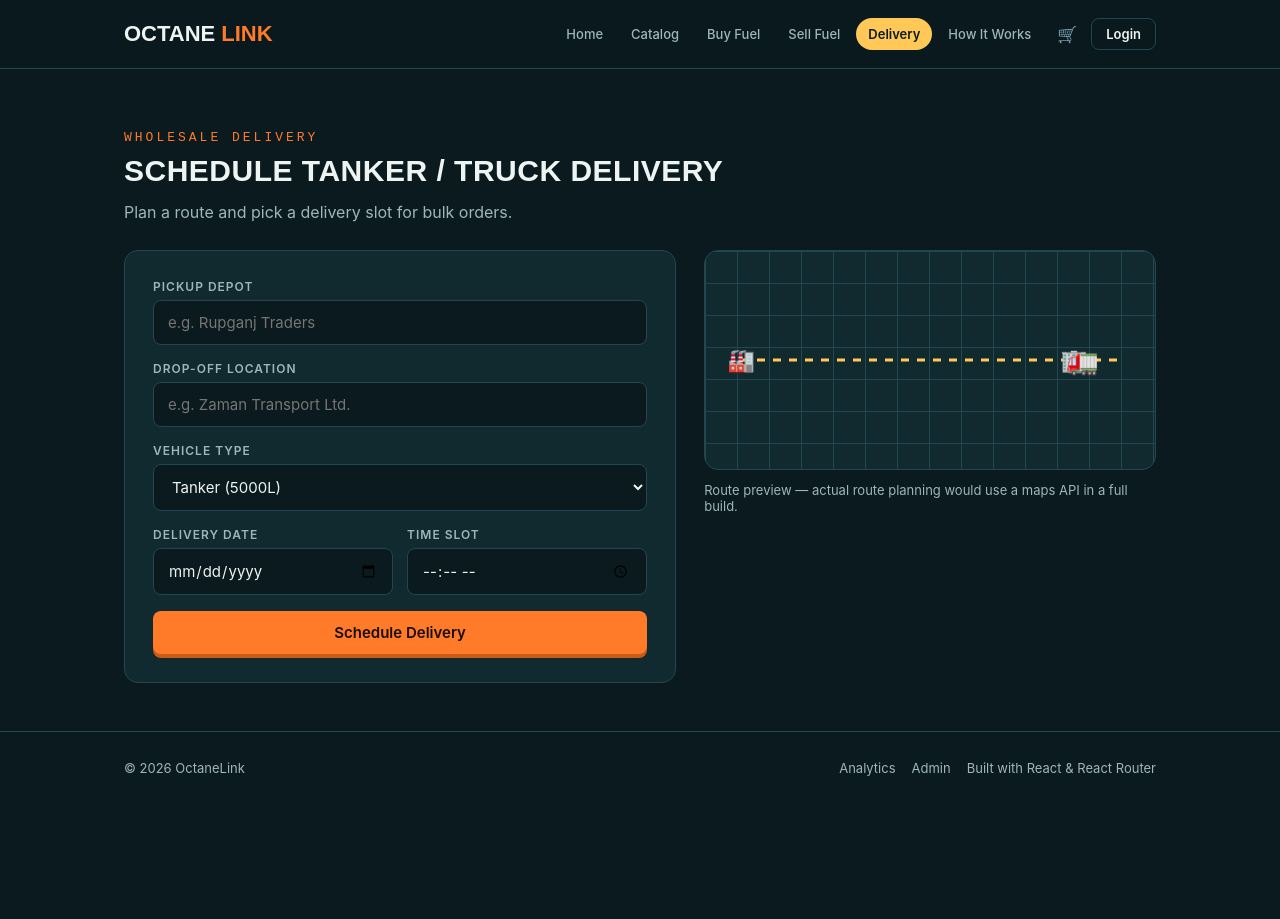
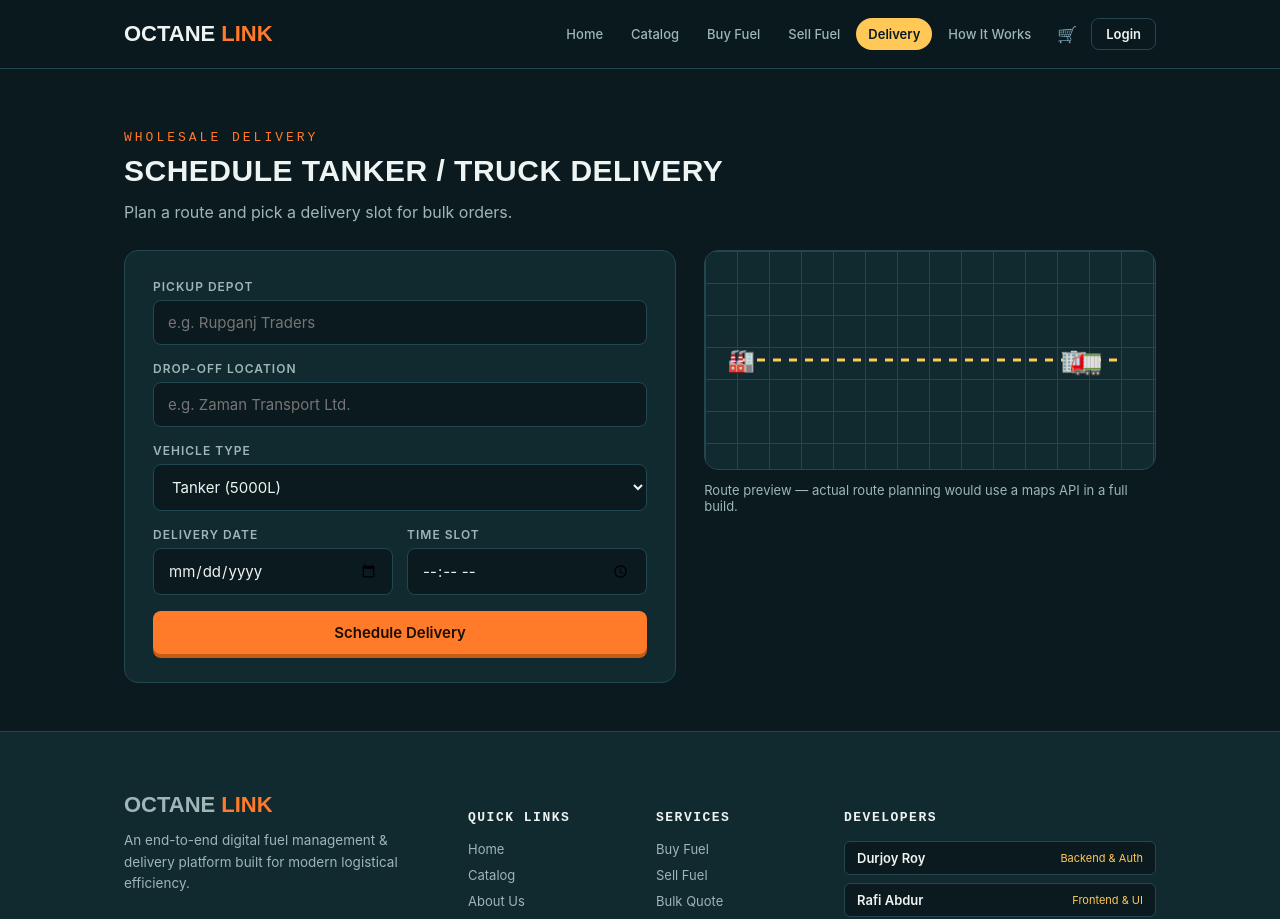
Before and after one commit to durjoy-roy-ctrl/octane-link, a React (Vite) app in the folder Octane-Link/: page /delivery/schedule in a window 1280 px wide. Shown: the top 919 px of the page. Before the commit the page ends 804 px from the top, so only its background shows below. Built offline with nearby package versions, Linux system fonts and the light colour scheme.

Commit message:
Add,clean,update footer page

```diff
--- a/Octane-Link/src/components/Footer.jsx
+++ b/Octane-Link/src/components/Footer.jsx
@@ -1,16 +1,77 @@
-import { Link } from 'react-router-dom'
+import { Link } from 'react-router-dom';
 
 export default function Footer() {
   return (
     <footer className="footer">
-      <div className="container footer-inner">
-        <span>© {new Date().getFullYear()} OctaneLink</span>
-        <div style={{ display: 'flex', gap: 16 }}>
-          <Link to="/analytics" style={{ color: 'var(--text-dim)' }}>Analytics</Link>
-          <Link to="/admin" style={{ color: 'var(--text-dim)' }}>Admin</Link>
-          <span>Built with React &amp; React Router</span>
+      <div className="container">
+
+        {/* Main Footer Content */}
+        <div className="footer-grid">
+
+          {/* Brand Info */}
+          <div className="footer-col brand-col">
+            <Link to="/" className="brand">
+              OCTANE<span className="dot">LINK</span>
+            </Link>
+            <p className="footer-desc">
+              An end-to-end digital fuel management &amp; delivery platform built for modern logistical efficiency.
+            </p>
+          </div>
+
+          {/* Quick Links */}
+          <div className="footer-col">
+            <h4 className="footer-heading">Quick Links</h4>
+            <ul className="footer-links">
+              <li><Link to="/">Home</Link></li>
+              <li><Link to="/catalog">Catalog</Link></li>
+              <li><Link to="/about">About Us</Link></li>
+              <li><Link to="/delivery">Delivery</Link></li>
+            </ul>
+          </div>
+
+          {/* Services */}
+          <div className="footer-col">
+            <h4 className="footer-heading">Services</h4>
+            <ul className="footer-links">
+              <li><Link to="/buy">Buy Fuel</Link></li>
+              <li><Link to="/checkout">Sell Fuel</Link></li>
+              <li><Link to="/bulk-quote">Bulk Quote</Link></li>
+              <li><Link to="/delivery/track">Track Order</Link></li>
+            </ul>
+          </div>
+
+          {/* Developer Credits */}
+          <div className="footer-col">
+            <h4 className="footer-heading">Developers</h4>
+            <div className="dev-list">
+              <div className="dev-card">
+                <span className="dev-name">Durjoy Roy</span>
+                <span className="dev-role">Backend &amp; Auth</span>
+              </div>
+              <div className="dev-card">
+                <span className="dev-name">Rafi Abdur</span>
+                <span className="dev-role">Frontend &amp; UI</span>
+              </div>
+              <div className="dev-card">
+                <span className="dev-name">Amdadul Hasan</span>
+                <span className="dev-role">Cart &amp; Products</span>
+              </div>
+            </div>
+          </div>
+
         </div>
+
+        {/* Original Footer Bottom Bar */}
+        <div className="footer-inner">
+          <span>© {new Date().getFullYear()} OctaneLink</span>
+          <div style={{ display: 'flex', gap: 16, alignItems: 'center' }}>
+            <Link to="/analytics" style={{ color: 'var(--text-dim)' }}>Analytics</Link>
+            <Link to="/admin" style={{ color: 'var(--text-dim)' }}>Admin</Link>
+            <span>Built with React &amp; React Router</span>
+          </div>
+        </div>
+
       </div>
     </footer>
-  )
+  );
 }
--- a/Octane-Link/src/index.css
+++ b/Octane-Link/src/index.css
@@ -535,20 +535,111 @@ a {
   color: var(--text-dim);
 }
 
-/* ---------- Footer ---------- */
+/* ---------- Enhanced Footer ---------- */
 
 .footer {
   margin-top: auto;
+  background: var(--panel);
   border-top: 1px solid var(--line);
-  padding: 28px 0;
+  padding: 60px 0 30px; /* হাইট বাড়ানোর জন্য প্যাডিং বাড়ানো হয়েছে */
   color: var(--text-dim);
   font-size: 13px;
+}
+
+.footer-grid {
+  display: grid;
+  grid-template-columns: 2fr 1fr 1fr 2fr;
+  gap: 32px;
+  margin-bottom: 40px;
+}
+
+.footer-desc {
+  font-size: 13.5px;
+  line-height: 1.6;
+  color: var(--text-dim);
+  margin-top: 12px;
+  max-width: 280px;
+}
+
+.footer-heading {
+  font-family: "Space Grotesk", monospace;
+  font-size: 13px;
+  letter-spacing: 1.5px;
+  text-transform: uppercase;
+  color: var(--text);
+  margin-bottom: 16px;
+}
+
+.footer-links {
+  list-style: none;
+  padding: 0;
+  margin: 0;
+  display: flex;
+  flex-direction: column;
+  gap: 10px;
+}
+
+.footer-links a {
+  color: var(--text-dim);
+  transition: color 0.15s ease, transform 0.15s ease;
+  display: inline-block;
+}
+
+.footer-links a:hover {
+  color: var(--accent);
+  transform: translateX(3px);
+}
+
+.dev-list {
+  display: flex;
+  flex-direction: column;
+  gap: 8px;
+}
+
+.dev-card {
+  background: var(--ink);
+  border: 1px solid var(--line);
+  padding: 8px 12px;
+  border-radius: 6px;
+  display: flex;
+  justify-content: space-between;
+  align-items: center;
+}
+
+.dev-name {
+  font-weight: 600;
+  color: var(--text);
+}
+
+.dev-role {
+  font-size: 11px;
+  color: var(--amber);
 }
 
 .footer-inner {
   display: flex;
   justify-content: space-between;
+  align-items: center;
   width: 100%;
+  border-top: 1px solid var(--line);
+  padding-top: 24px;
+}
+
+@media (max-width: 800px) {
+  .footer-grid {
+    grid-template-columns: 1fr 1fr;
+  }
+}
+
+@media (max-width: 500px) {
+  .footer-grid {
+    grid-template-columns: 1fr;
+  }
+  .footer-inner {
+    flex-direction: column;
+    gap: 12px;
+    align-items: flex-start;
+  }
 }
 
 /* ---------- Responsive ---------- */
```
